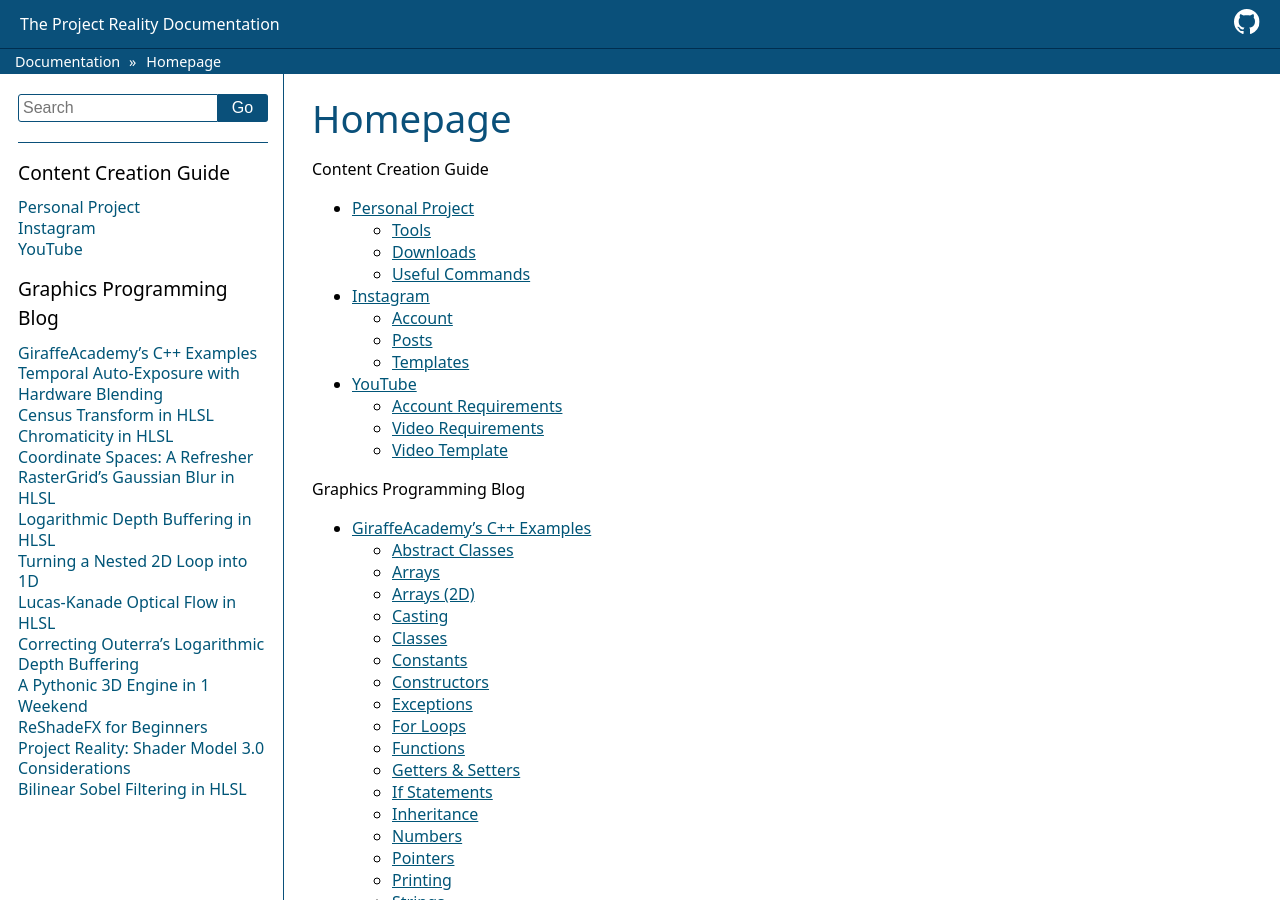
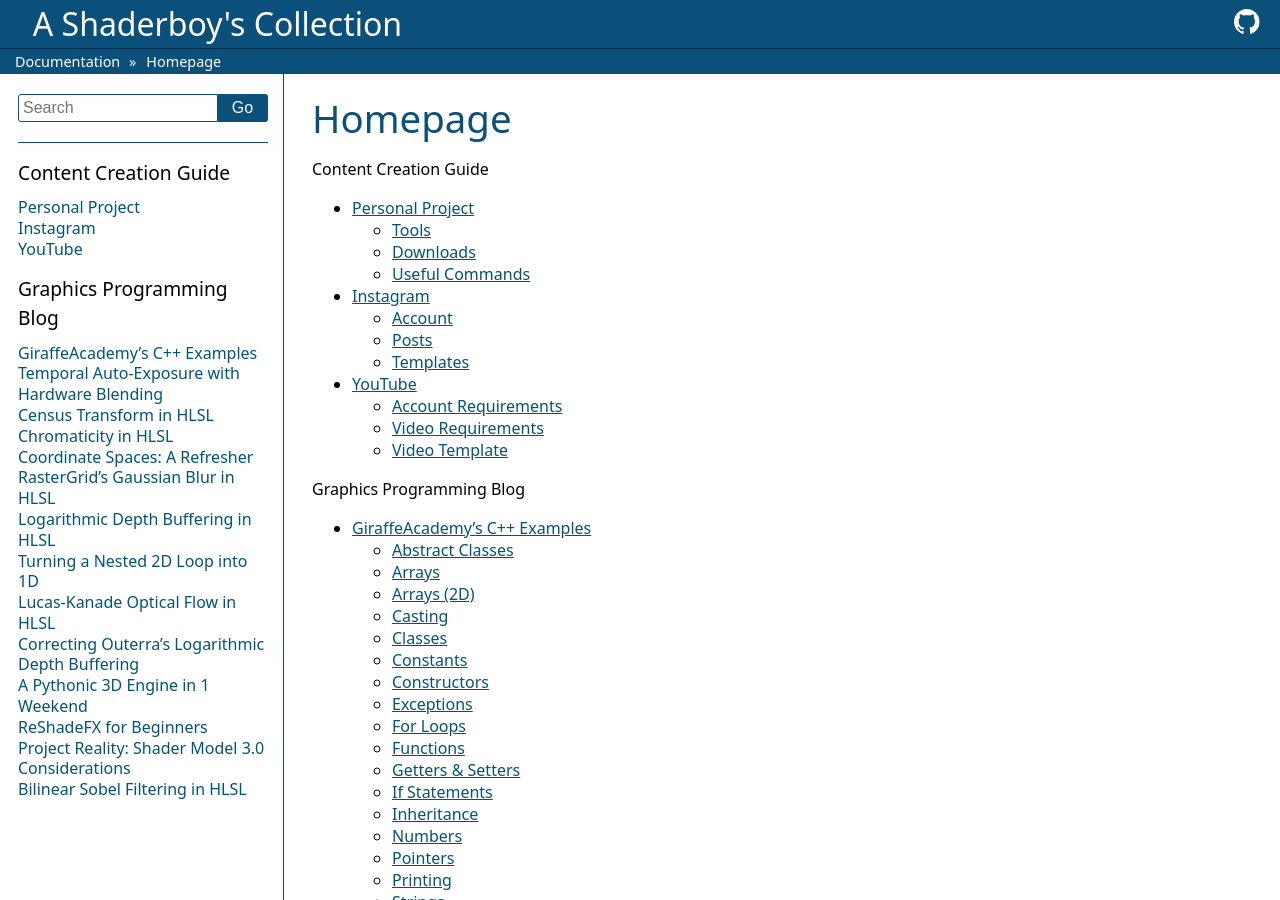
Before and after one commit to papadanku/papadanku.github.io, a Sphinx documentation site: the page built from doc/index.rst, in a window 1280 px wide and 900 px high. Built offline with Sphinx 7.4.7, drawn with Linux system fonts in a browser that asks for light colours.

Commit message:
Update layout.html

```diff
--- a/doc/_themes/sphinx13/layout.html
+++ b/doc/_themes/sphinx13/layout.html
@@ -11,9 +11,11 @@
 {% block header %}
 {{ svgs() }}
 <div class="pageheader">
-  <span class="brand">The Project Reality Documentation</span>
+  <div class="brand">
+    <span>A Shaderboy's Collection</span>
+  </div>
   <div class="icons">
-    <a href="https://github.com/papadanku/papadanku.github.io" title="{{ _('Source Code') }}" target="_blank">
+    <a href="https://github.com/sphinx-doc/sphinx" title="{{ _('Source Code') }}" target="_blank">
       <svg><use href="#github"></use></svg>
     </a>
   </div>
```
